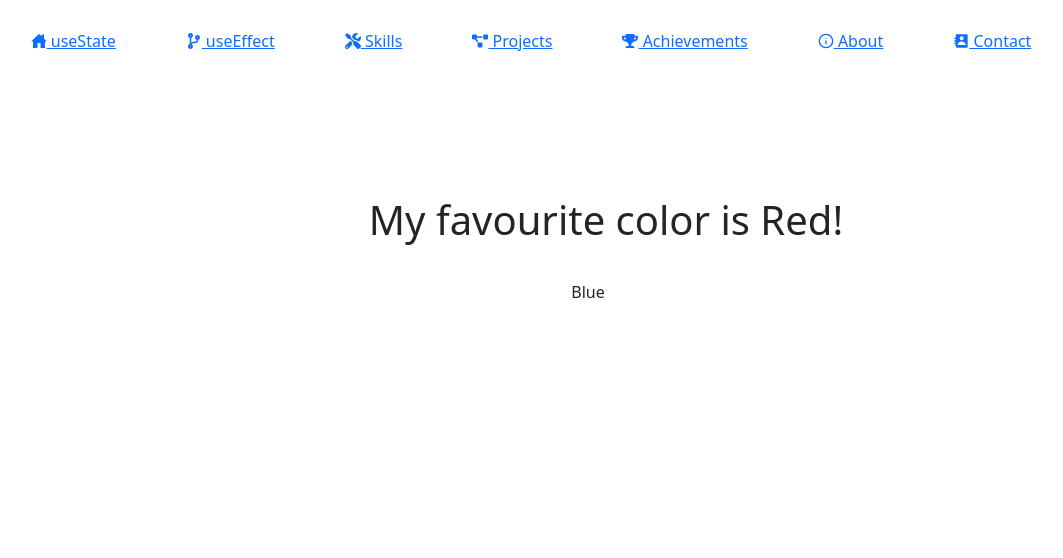
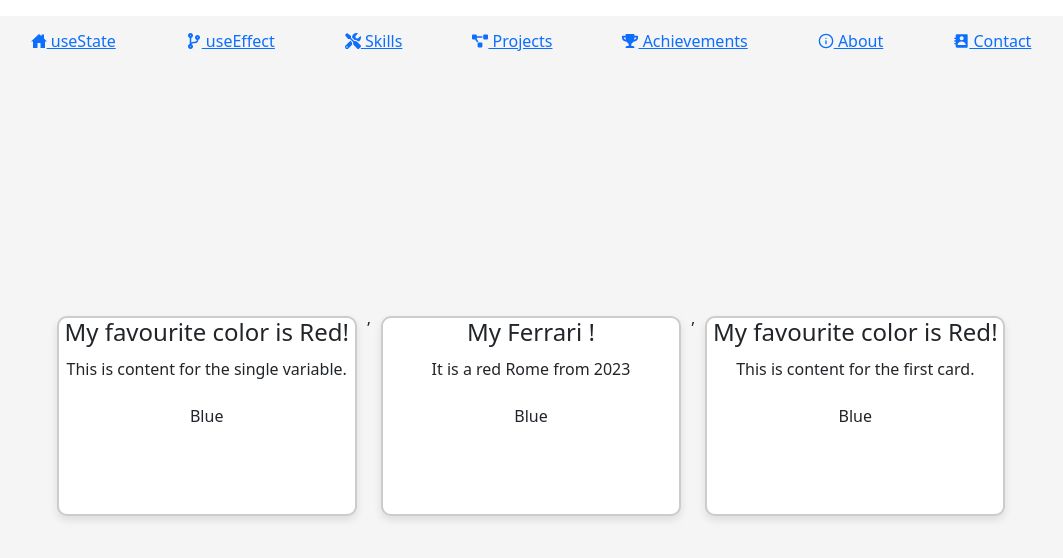
Before and after one commit to khushi23-crypto/React-Basic-Concepts, a React (Create React App) app: page /usestate in a window 1280 px wide. Shown: the top 558 px of the page, without its empty margins (109-1172 px from the left). Built offline with nearby package versions, Linux system fonts and the light colour scheme.

Commit message:
useState concept  with multiple variables

```diff
--- a/src/components/UseState.css
+++ b/src/components/UseState.css
@@ -1,25 +1,60 @@
-.head{
-    padding-top: 90px;
-    padding-left: 150px;
-    margin-top: 90px;
-    display: flex;
-    flex-direction: column;
-    align-items: center;
-    justify-content: center;
+.cards-wrapper {
+  display: flex;
+  justify-content: center; /* horizontal center */
+  align-items: center;     /* vertical center */
+  min-height: 100vh;       /* full viewport height */
+  background-color: #f5f5f5; /* optional background */
+}
+.cards-container {
+  display: flex;
+  justify-content: center;
+  flex-wrap: wrap; /* wrap on small screens */
+  gap: 20px;
+  margin-top: 50px;
+  padding-top: 50px;
+}
+.card-body {
+  border: 2px solid #ccc;
+  border-radius: 10px;
+  width: 300px;
+  height: 200px;
+  padding: 20px;
+  background-color: #fff;
+  text-align: center;
+  box-shadow: 0 4px 8px rgba(0,0,0,0.1);
+  transition: transform 0.3s ease, box-shadow 0.3s ease, background-color 0.3s ease;
+  margin: 10px; /* space between cards */
+  display: inline-block; /* so cards appear side by side */
+  vertical-align: top; /* align cards properly */
+
 }
 
-.container {
-  position: relative;
-  height: 10vh;
+/* Hover effect for each card */
+.card-body:hover {
+  transform: translateY(-5px);
+  box-shadow: 0 8px 16px rgba(0,0,0,0.2);
+  background-color: #f0f8ff;
 }
 
+/* Headings inside cards */
+.head {
+  font-size: 1.5rem;
+  margin-bottom: 10px;
+
+}
+
+/* Button styling */
 .btn {
-  position: absolute;
-  border: 2px solid #000; /* black border, 2px thick */
-  padding: 10px 20px;     /* space inside button */
-  background-color: #4ce6de;  /* optional background */
+  padding: 10px 20px;
+  border: 2px solid #000;
+  border-radius: 5px;
+  background-color: #fff;
   cursor: pointer;
-  top: 50%;
-  left: 55%;
-  transform: translate(-50%, -50%); /* exact center */
+  font-size: 1rem;
+  transition: background-color 0.3s ease, color 0.3s ease;
 }
+
+.btn:hover {
+  background-color: #000;
+  color: #fff;
+}
--- a/src/components/UseState.jsx
+++ b/src/components/UseState.jsx
@@ -3,21 +3,46 @@ import { useState } from 'react';
 import './UseState.css'
 
 function UseState() {
-  const [color, setColor] = useState('Red')
-
+  const[color,setColor]=useState('Red');
+  const [car, setCar] = useState({
+    brand:'Ferrari',
+    model:'Rome',
+    year:'2023',
+    color:'red'
+  });
 
   const changeColor = () => {
 
     setColor('Blue')
   }
+  const changeBrand=()=>{
+    setCar((prev)=>{
+      return {...prev , color: "blue",brand: "BMW", model: "India", year: "2025" }
+    })
+  }
   return (
-
     <>
-      <h1 className='head'>My favourite color is {color}!</h1>
-      <div className="container">
-      <button type='button' className='btn' onClick={changeColor}>Blue</button>
+    <div className="cards-wrapper">
+    <div className="card-container">
+      <div className="card-body">
+        <h1 className='head'>My favourite color is {color}!</h1>
+        <p>This is content for the single variable.</p>
+        <button type='button' className='btn' onClick={changeColor}>Blue</button>
+      </div>,
+      <div className="card-body">
+        <h1 className='head'>My {car.brand} !</h1>
+        <p>It is a {car.color} {car.model} from {car.year}</p>
+        <button type='button' className='btn' onClick={changeBrand}>Blue</button>
+      </div>,
+      <div className="card-body">
+       <h1 className='head'>My favourite color is {color}!</h1>
+        <p>This is content for the first card.</p>
+        <button type='button' className='btn' onClick={changeColor}>Blue</button>
+      </div>
+      </div>
       </div>
     </>
+
   )
 }
 
```
